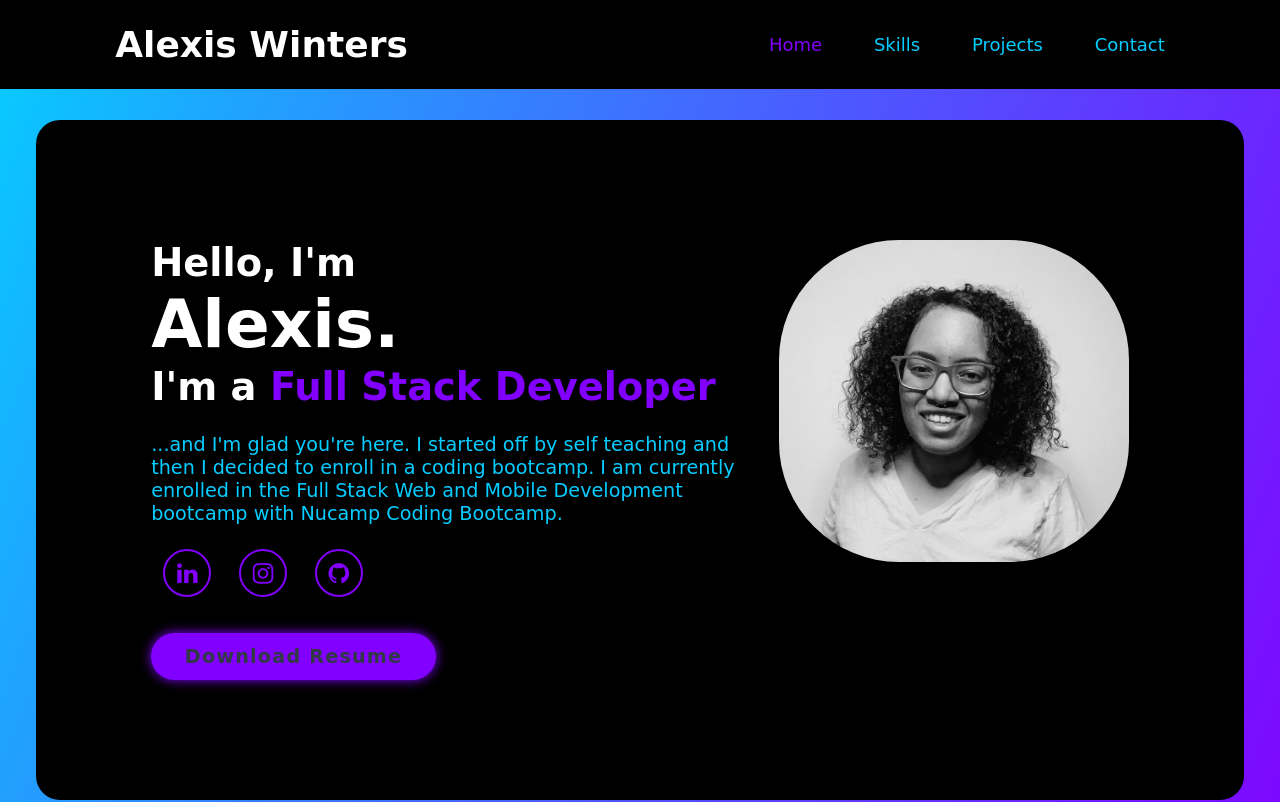
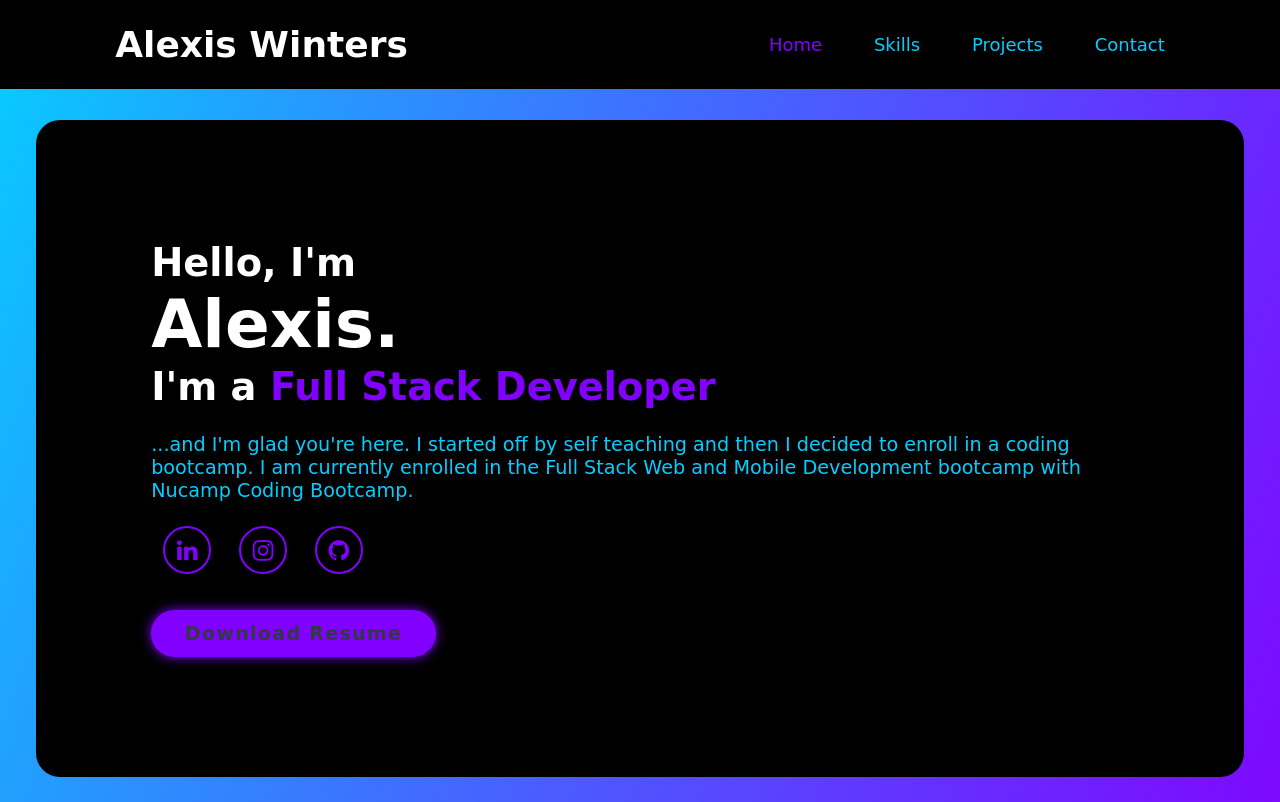
Before and after one commit to alexiscodes21/Personal-Portfolio, a website: page index.html in a window 1280 px wide. Shown: the top 802 px of the page. Drawn offline with nearby package versions, Linux system fonts and the light colour scheme.

Commit message:
remove photo

```diff
--- a/css/styles.css
+++ b/css/styles.css
@@ -87,14 +87,17 @@ section {
 
 .home-container {
   display: flex;
+  flex-direction: column;
+  align-items: center;
+  justify-content: center;
 }
 
-.home-content h3 {
+.bio h3 {
   font-size: 3.2rem;
   font-weight: 700;
 }
 
-.home-content h3:nth-of-type(2) {
+.bio h3:nth-of-type(2) {
   margin-bottom: 2rem;
 }
 
@@ -102,7 +105,7 @@ span {
   color: var(--purple-color);
 }
 
-.home-content h1 {
+.bio h1 {
   font-size: 5.5rem;
   font-weight: 700;
   line-height: 1.2;
@@ -110,16 +113,15 @@ span {
 
 .home-img {
   width: 40vw;
-  padding-left: 25px;
 }
 
-.alexis {
+/* .alexis {
   border-radius: 120px;
   filter: grayscale(100%);
-  width: 350px;
-}
+  width: 25rem;
+} */
 
-.home-content p {
+.bio p {
   font-size: 1.6rem;
   color: var(--blue-color);
 }
@@ -223,11 +225,6 @@ span {
   border-radius: 1rem;
 }
 
-.card-body {
-  text-align: center;
-  padding: 0.8rem;
-}
-
 .projects {
   transition: all 500ms ease;
   height: 12rem;
@@ -238,6 +235,20 @@ span {
 .projects:hover {
   transform: scale(1.1, 1.1);
   border: 0.3rem solid var(--blue-color);
+}
+
+.card-body {
+  text-align: center;
+  padding: 0.8rem;
+}
+
+.card-body h3 {
+  color: var(--blue-color);
+  text-decoration: underline;
+}
+
+.card-body p {
+  margin: .5rem 0;
 }
 
 .descriptionLogo {
@@ -279,8 +290,8 @@ span {
   width: 100%;
   padding: 1.5rem;
   font-size: 1.6rem;
-  color: var(--white-color);
-  background-color: var(--darkgray-color);
+  background: var(--darkgray-color);
+  border: 0.2rem solid var(--blue-color);
   border-radius: 0.8rem;
   margin: 0.7rem 0;
 }
--- a/index.html
+++ b/index.html
@@ -29,7 +29,7 @@
     <!-- home section -->
     <section class="home" id="home">
       <div class="home-container">
-        <div class="home-content">
+        <div class="bio">
           <h3>Hello, I'm</h3>
           <h1>Alexis.</h1>
           <h3>I'm a <span>Full Stack Developer</span></h3>
@@ -44,9 +44,9 @@
           </div>
           <a href="#" class="btn">Download Resume</a>
         </div>
-        <div class="home-img">
+        <!-- <div class="home-img">
           <img class="alexis" src="img/photo4.jpeg" alt="Photo of Alexis" />
-        </div>
+        </div> -->
       </div>
     </section>
 
```
